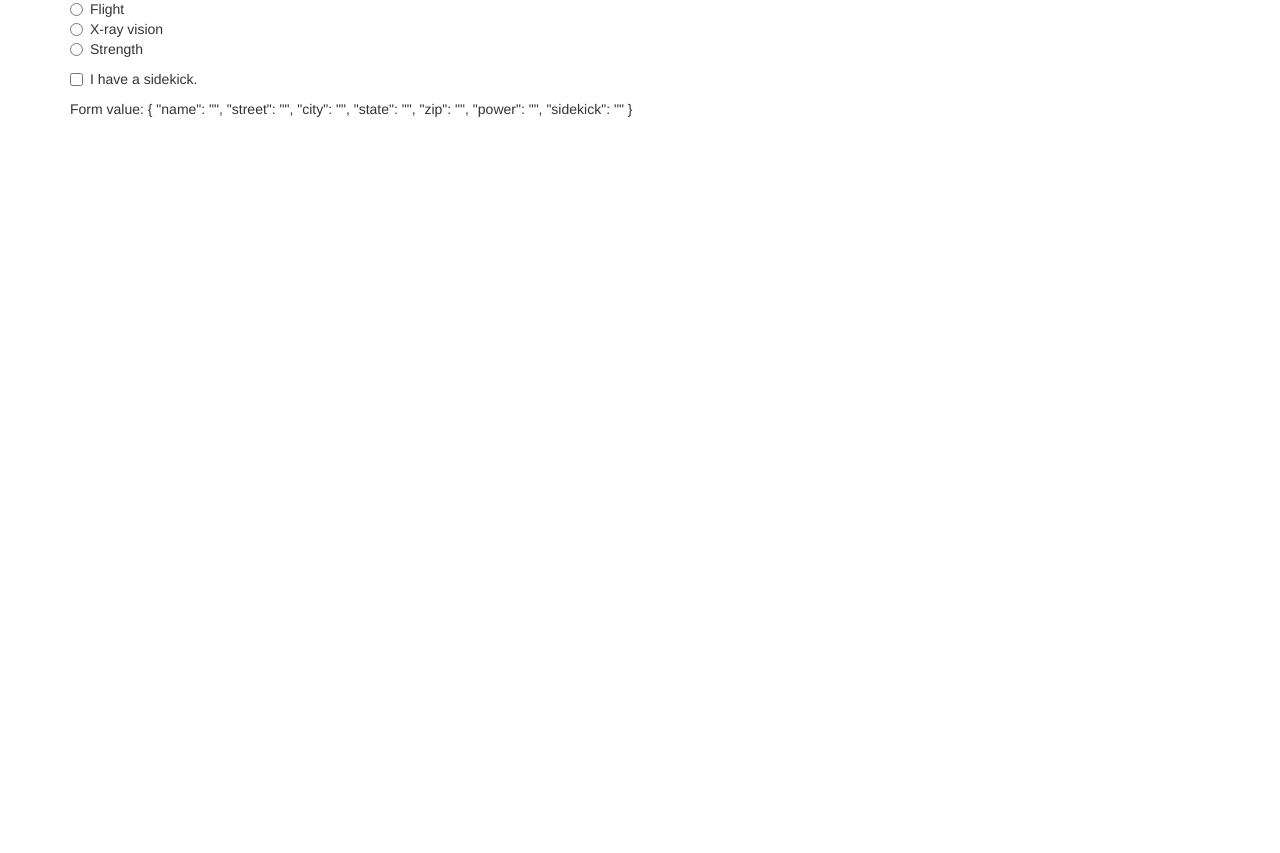
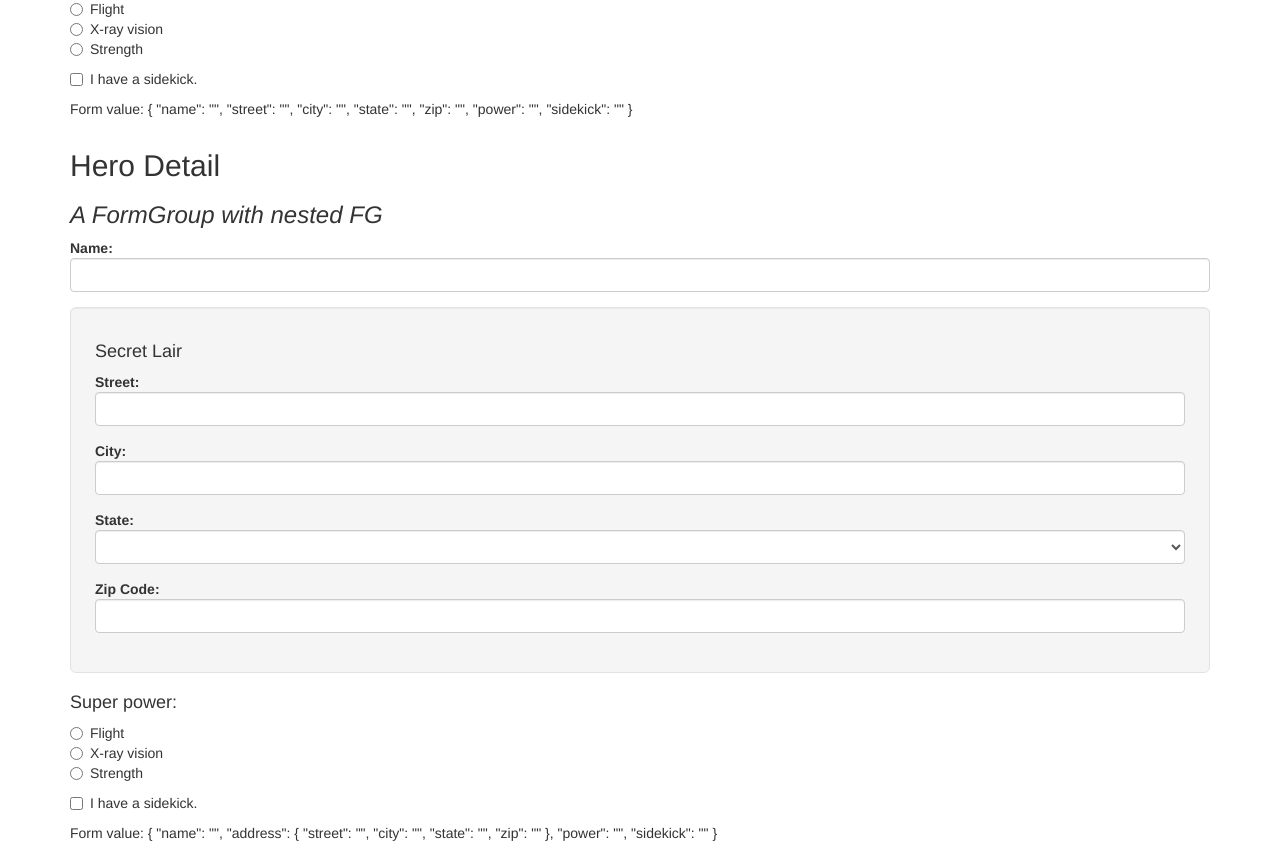
Before and after one commit to makkars/angularReactiveForms, an Angular app: page / in a window 1280 px wide. Shown: the part 1200-2053 px from the top of the page. Before the commit the page ends 1329 px from the top, so only its background shows below. Built offline with nearby package versions, Linux system fonts and the light colour scheme.

Commit message:
Nested from group with bootstarp well well-lg

```diff
--- a/src/app/app.component.html
+++ b/src/app/app.component.html
@@ -16,3 +16,8 @@
 <div class="container">
   <app-hero-detail4></app-hero-detail4>
 </div>
+
+
+<div class="container">
+  <app-hero-detail5></app-hero-detail5>
+</div>
--- a/src/app/app.module.ts
+++ b/src/app/app.module.ts
@@ -9,6 +9,7 @@
 import { HeroDetail2Component } from './component/hero-detail2/hero-detail2.component';
 import { HeroDetail3Component } from './component/hero-detail3/hero-detail3.component';
 import { HeroDetail4Component } from './component/hero-detail4/hero-detail4.component';
+import { HeroDetail5Component } from './component/hero-detail5/hero-detail5.component';
 
 
 @NgModule({
@@ -17,7 +18,8 @@
     HeroDetailComponent,
     HeroDetail2Component,
     HeroDetail3Component,
-    HeroDetail4Component
+    HeroDetail4Component,
+    HeroDetail5Component
   ],
   imports: [
     BrowserModule,
--- /dev/null
+++ b/src/app/component/hero-detail5/hero-detail5.component.html
@@ -0,0 +1,57 @@
+<h2>Hero Detail</h2>
+<h3>
+  <i>A FormGroup with nested FG</i>
+</h3>
+<form [formGroup]="heroForm" novalidate>
+  <div class="form-group">
+    <label class="center-block">Name:
+      <input class="form-control" formControlName="name">
+    </label>
+  </div>
+
+  <div formGroupName="address" class="well well-lg">
+
+    <h4>Secret Lair</h4>
+
+    <div class="form-group">
+      <label class="center-block">Street:
+        <input class="form-control" formControlName="street">
+      </label>
+    </div>
+    <div class="form-group">
+      <label class="center-block">City:
+        <input class="form-control" formControlName="city">
+      </label>
+    </div>
+    <div class="form-group">
+      <label class="center-block">State:
+        <select class="form-control" formControlName="state">
+          <option *ngFor="let state of states" [value]="state">{{state}}</option>
+        </select>
+      </label>
+    </div>
+    <div class="form-group">
+      <label class="center-block">Zip Code:
+        <input class="form-control" formControlName="zip">
+      </label>
+    </div>
+  </div>
+
+  <div class="form-group radio">
+    <h4>Super power:</h4>
+    <label class="center-block">
+      <input type="radio" formControlName="power" value="flight">Flight</label>
+    <label class="center-block">
+      <input type="radio" formControlName="power" value="x-ray vision">X-ray vision</label>
+    <label class="center-block">
+      <input type="radio" formControlName="power" value="strength">Strength</label>
+  </div>
+  <div class="checkbox">
+    <label class="center-block">
+      <input type="checkbox" formControlName="sidekick">I have a sidekick.
+    </label>
+  </div>
+</form>
+
+
+<p>Form value: {{ heroForm.value | json }}</p>
--- /dev/null
+++ b/src/app/component/hero-detail5/hero-detail5.component.ts
@@ -0,0 +1,39 @@
+import { Component, OnInit } from '@angular/core';
+import { Validators, FormBuilder, FormGroup } from '@angular/forms';
+
+
+import { states } from '../../model/data-model';
+
+@Component({
+  selector: 'app-hero-detail5',
+  templateUrl: './hero-detail5.component.html',
+  styleUrls: ['./hero-detail5.component.css']
+})
+export class HeroDetail5Component implements OnInit {
+
+  heroForm: FormGroup
+  states = states;
+
+  createForm(): any {
+    this.heroForm = this.fb.group({
+      name: ['', Validators.required],
+      address: this.fb.group({
+        street: '',
+        city: '',
+        state: '',
+        zip: '',
+      }),
+      power: '',
+      sidekick: ''
+    });
+  }
+
+  constructor(private fb: FormBuilder) {
+    this.createForm();
+  }
+
+  ngOnInit() {
+  }
+
+
+}
```
Also changed, not shown: src/app/component/hero-detail5/hero-detail5.component.css (added), 1 other file (tests, documents, lock files or other folders).
